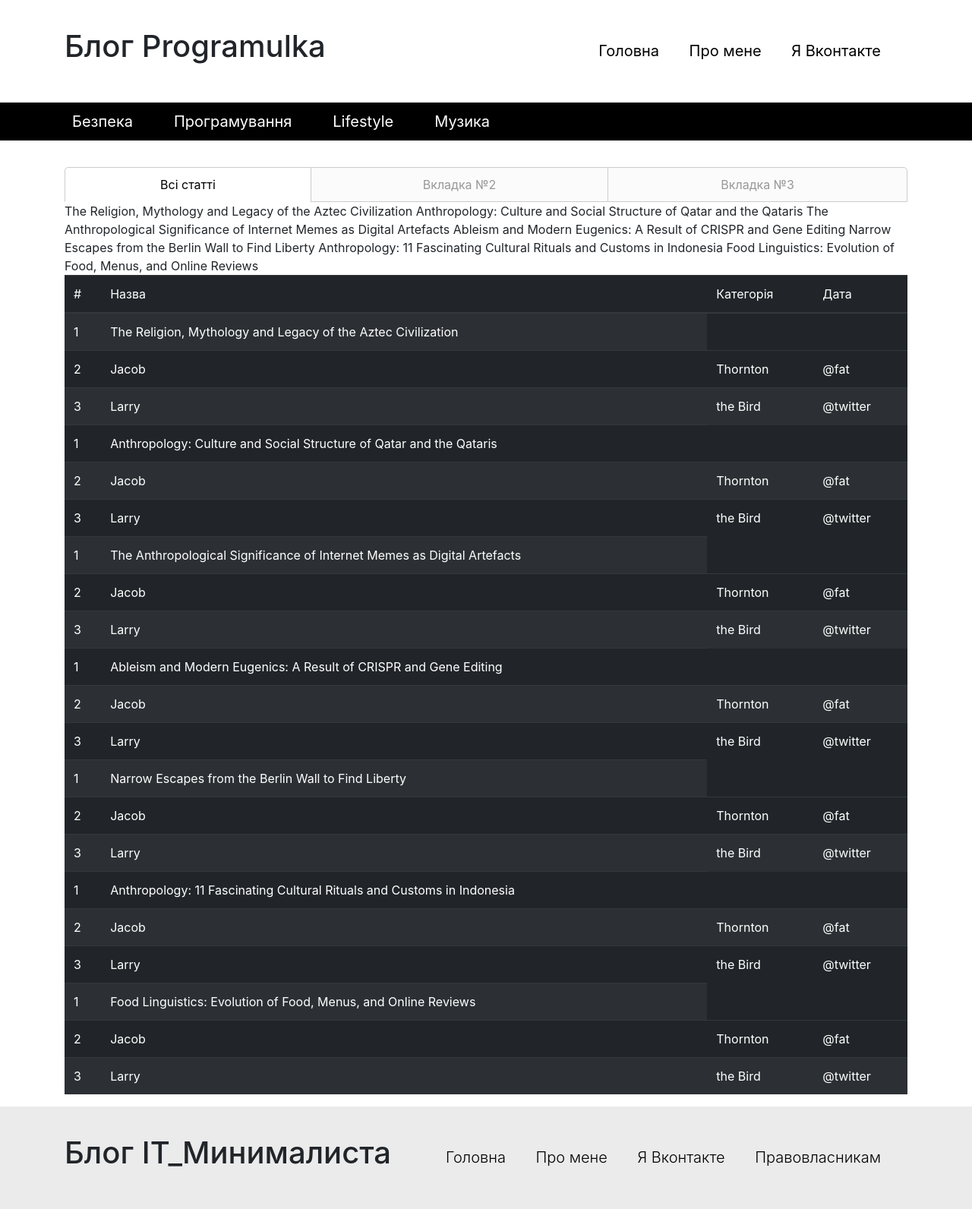
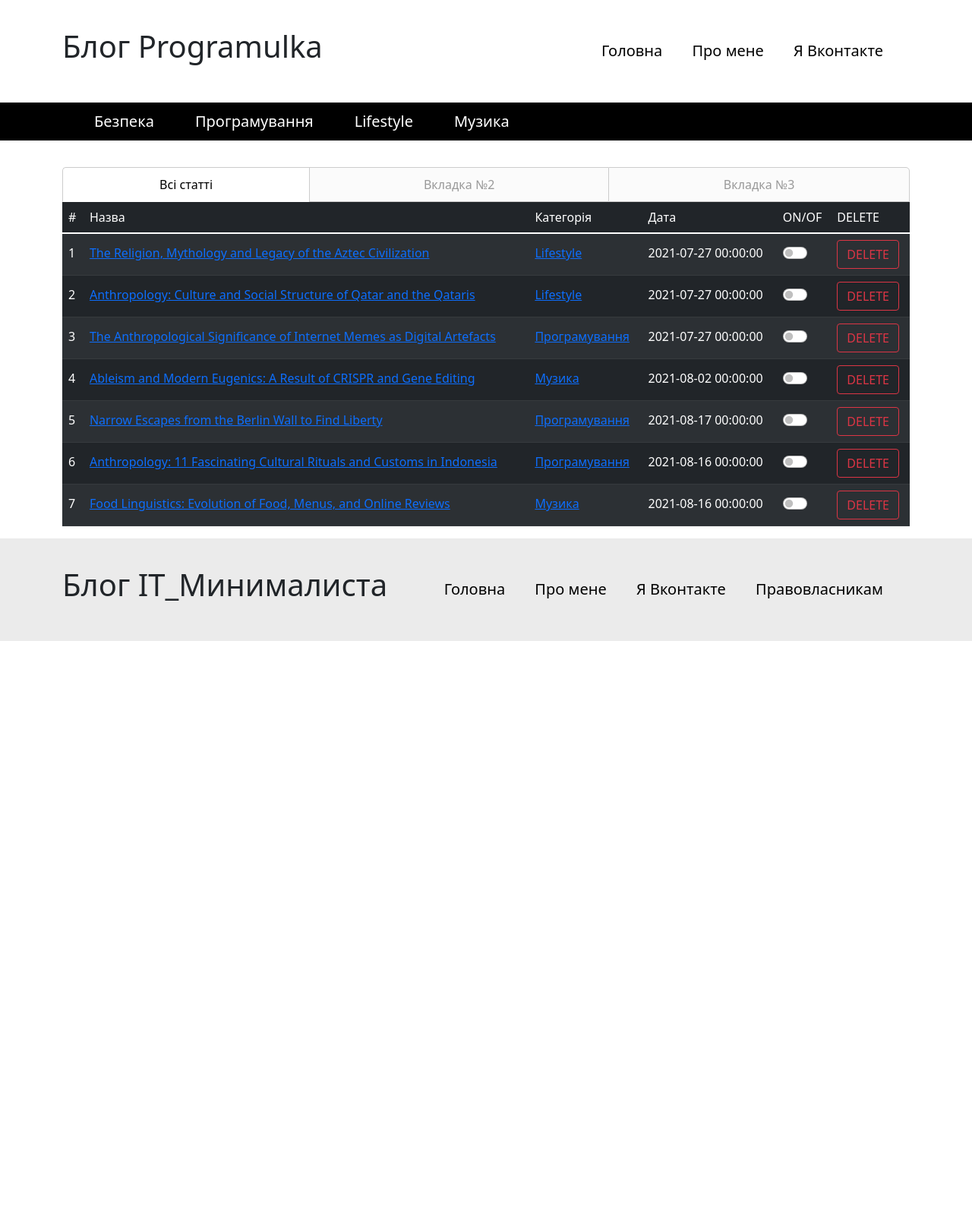
Before and after one commit to programulkaschool/blog.nik, a PHP site: page /admin.php in a window 1280 px wide. Shown: the whole page at 76% size. After the commit the page ends 844 px from the top, so only its background shows below. Run offline with PHP 8.4, Linux system fonts and the light colour scheme; data comes from the database, SQL or seed files in the repository.

Commit message:
Add tabs and delete buttons

```diff
--- a/admin.php
+++ b/admin.php
@@ -1,6 +1,5 @@
 <?php
 require('include/head.php');
-
 
 
 ?>
@@ -10,7 +9,6 @@ require('include/head.php');
     <?php
     include('include/header.php');
     ?>
-
 
 
     <div id="content">
@@ -32,34 +30,44 @@ require('include/head.php');
                                 <th scope="col">Назва</th>
                                 <th scope="col">Категорія</th>
                                 <th scope="col">Дата</th>
+                                <th scope="col">ON/OF</th>
+                                <th scope="col">DELETE</th>
                             </tr>
                             </thead>
                             <tbody>
                             <?php
+                            $i = 1;
+
+
                             $articles = mysqli_query($connection, "SELECT * FROM `articles`  ");
-                            while($articles_oll = mysqli_fetch_assoc($articles)) {
-                               echo $articles_oll['title'];
+                            while ($articles_oll = mysqli_fetch_assoc($articles)) {
+                                //  var_dump($articles_oll);
+                                ?>
 
+
+                                <tr>
+                                    <th scope="row"><?php echo $i++; ?></th>
+                                    <td> <a href="article.php?id=<?php echo $articles_oll['id']; ?>"><?php echo $articles_oll['title'];?></a></td>
+                                    <td><?php
+                                        foreach ($categories_array as $value) {
+                                            if ($value ["id"] == $articles_oll['categorie_id']) {
+                                                echo '<a href="categories.php?id=' . $value ["id"] . '">';
+                                                echo $value ["title"];
+                                                echo '</a>';
+                                                break;
+                                            }
+                                        }
                                         ?>
-                                <tr>
-                                <th scope="row">1</th>
-                                <td> <?php echo $articles_oll['title']; ?></td>
+                                    </td>
+                                    <td><?php echo $articles_oll['pubdate']; ?></td>
+                                    <td><div class="form-check form-switch">
+                                            <input class="form-check-input" type="checkbox" id="on_of">
+                                            <label class="form-check-label" for="on_of"></label>
+                                        </div></td>
+                                    <td><button type="button" id_delete="<?php echo $articles_oll['id']; ?>" class="btn btn-outline-danger delete_post" ">DELETE</button></td>
                                 </tr>
 
-                            <tr>
-                                <th scope="row">2</th>
-                                <td>Jacob</td>
-                                <td>Thornton</td>
-                                <td>@fat</td>
-                            </tr>
-                            <tr>
-                                <th scope="row">3</th>
-                                <td>Larry</td>
-                                <td>the Bird</td>
-                                <td>@twitter</td>
-                            </tr>
-                            <?php      }
-
+                            <?php }
 
 
                             ?>
@@ -68,24 +76,8 @@ require('include/head.php');
                         <!-- Контент -->
 
 
-
-
-
-
-
-
                     </div>
             </div>
-
-
-
-
-
-
-
-
-
-
 
 
             </section>
--- a/ajaxController.php
+++ b/ajaxController.php
@@ -26,3 +26,7 @@ if (isset($_POST['my_input_object'])) {
     echo'<span style="color: red; font-weight: bold;">'.$error[0].'</span><hr>';
     }
 }
+
+if (isset($_POST['delete_post'])) {
+    mysqli_query($connection, "DELETE FROM `articles` WHERE `id`=".$_POST['delete_post']);
+};
--- a/include/head.php
+++ b/include/head.php
@@ -21,5 +21,7 @@ require('config/config.php');
     <!--<script src="https://code.jquery.com/jquery-3.6.0.min.js"
             integrity="sha256-/xUj+3OJU5yExlq6GSYGSHk7tPXikynS7ogEvDej/m4="
             crossorigin="anonymous"></script>-->
-    <link rel="stylesheet" href="https://maxcdn.bootstrapcdn.com/bootstrap/4.0.0/css/bootstrap.min.css" integrity="sha384-Gn5384xqQ1aoWXA+058RXPxPg6fy4IWvTNh0E263XmFcJlSAwiGgFAW/dAiS6JXm" crossorigin="anonymous">
+    <link href="https://cdn.jsdelivr.net/npm/bootstrap@5.1.1/dist/css/bootstrap.min.css" rel="stylesheet" integrity="sha384-F3w7mX95PdgyTmZZMECAngseQB83DfGTowi0iMjiWaeVhAn4FJkqJByhZMI3AhiU" crossorigin="anonymous">
+    <script src="https://cdn.jsdelivr.net/npm/@popperjs/core@2.9.3/dist/umd/popper.min.js" integrity="sha384-W8fXfP3gkOKtndU4JGtKDvXbO53Wy8SZCQHczT5FMiiqmQfUpWbYdTil/SxwZgAN" crossorigin="anonymous"></script>
+    <script src="https://cdn.jsdelivr.net/npm/bootstrap@5.1.1/dist/js/bootstrap.min.js" integrity="sha384-skAcpIdS7UcVUC05LJ9Dxay8AXcDYfBJqt1CJ85S/CFujBsIzCIv+l9liuYLaMQ/" crossorigin="anonymous"></script>
 </head>
--- a/js/javascript.js
+++ b/js/javascript.js
@@ -1,6 +1,5 @@
-
-jQuery( document ).ready(function() {
-    console.log( "ready!123" );
+jQuery(document).ready(function () {
+    console.log("ready!123");
     //  jQuery(".new_post .article").append("<p>POST</p>");
     // jQuery(".new_post .article").fadeOut(3000).delay(5000).fadeIn(3000);
     //jQuery(".new_post .article").fadeOut(3000).fadeIn(3000);
@@ -49,28 +48,28 @@ jQuery( document ).ready(function() {
             jQuery("#position_button p").text(name);
         });
 */
-    var my_input_object     = {};
-    var val_inp_my          = "";
-    var name_inp_my         = "";
-    var page_id             = "";
+    var my_input_object = {};
+    var val_inp_my = "";
+    var name_inp_my = "";
+    var page_id = "";
     jQuery("body").on("click", ".form__controlmy", function () {
-        jQuery('#form_comments input[type="text"], #form_comments textarea').each(function(){
+        jQuery('#form_comments input[type="text"], #form_comments textarea').each(function () {
 
 
-            val_inp_my=                          jQuery(this).val();
-            name_inp_my=                         jQuery(this).attr("name");
-            my_input_object[name_inp_my] =       val_inp_my;
+            val_inp_my = jQuery(this).val();
+            name_inp_my = jQuery(this).attr("name");
+            my_input_object[name_inp_my] = val_inp_my;
 
         });
 
-        page_id=jQuery('#form_comments').attr("id_page")
+        page_id = jQuery('#form_comments').attr("id_page")
 
         console.log(my_input_object);
 
         jQuery.ajax({
             url: 'ajaxController.php',
             type: 'Post',
-        data: { my_input_object: my_input_object, page_id: page_id },
+            data: {my_input_object: my_input_object, page_id: page_id},
             success: function (data, status, xhr) {
                 jQuery('#position_button').html(data);
             },
@@ -80,17 +79,16 @@ jQuery( document ).ready(function() {
         });
 
 
-
     });
 
 
     ////////////////////////////////////tabs\\\\\\\\\\\\\\\\\\\\\\\\\\\\\\\\\\\\\\\\\\\\\\\\\\\\\\\\\\\\\\\\\\\\\\
-    $(function() {
+    jQuery(function () {
         var tab = $('#tabs .tabs-items > div');
         tab.hide().filter(':first').show();
 
         // Клики по вкладкам.
-        $('#tabs .tabs-nav a').click(function(){
+        jQuery('#tabs .tabs-nav a').click(function () {
             tab.hide();
             tab.filter(this.hash).show();
             $('#tabs .tabs-nav a').removeClass('active');
@@ -99,28 +97,28 @@ jQuery( document ).ready(function() {
         }).filter(':first').click();
 
         // Клики по якорным ссылкам.
-        $('.tabs-target').click(function(){
-            $('#tabs .tabs-nav a[href=' + $(this).data('id')+ ']').click();
+        jQuery('.tabs-target').click(function () {
+            $('#tabs .tabs-nav a[href=' + $(this).data('id') + ']').click();
         });
     });
-    ////////////////////////////////////tabs\\\\\\\\\\\\\\\\\\\\\\\\\\\\\\\\\\\\\\\\\\\\\\\\\\\\\\\\\\\\\\\\\\\\\\
 
 
-
-
-
-
-
-
-
-
-
-
-
-
-
-
-
+    //////////////////////////////////// BUTTON DELETE\\\\\\\\\\\\\\\\\\\\\\\\\\\\\\\\\\\\\\\\\\\\\\\\\\\\\\\\\\\\\\\\\\\\\\
+    jQuery("body").on("click", ".delete_post", function () {
+        var delete_post_id = jQuery(this).attr('id_delete');
+        console.log(delete_post_id);
+        jQuery.ajax({
+            url: 'ajaxController.php',
+            type: 'Post',
+            data: {delete_post: delete_post_id},
+            success: function (data, status, xhr) {
+                alert('Post delete');
+                location.reload();
+            },
+            error: function (jqXhr, textStatus, errorMessage) {
+            }
+        });
 
 
 });
+});
```
Lines whose indentation alone changed are shown as unchanged.
